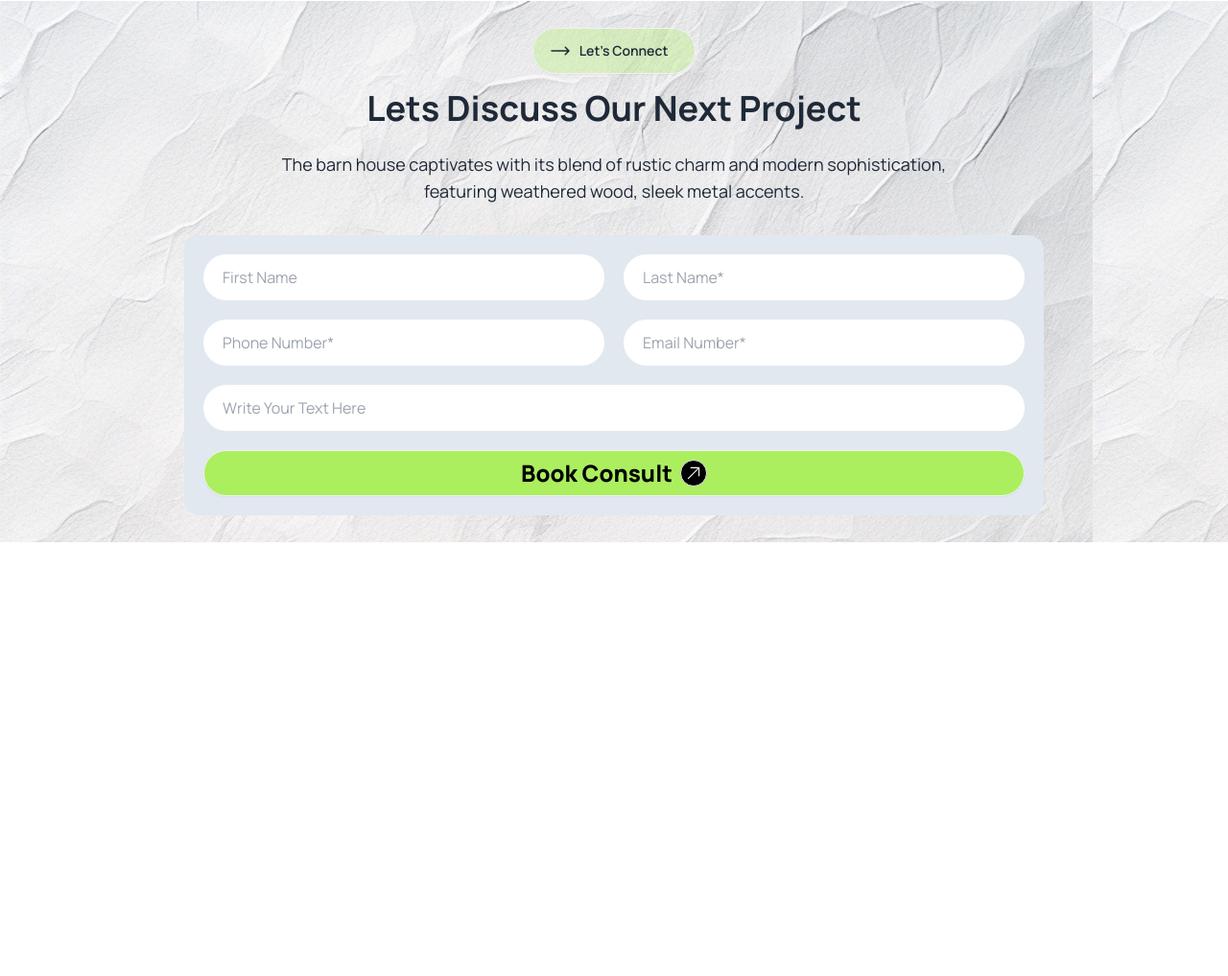
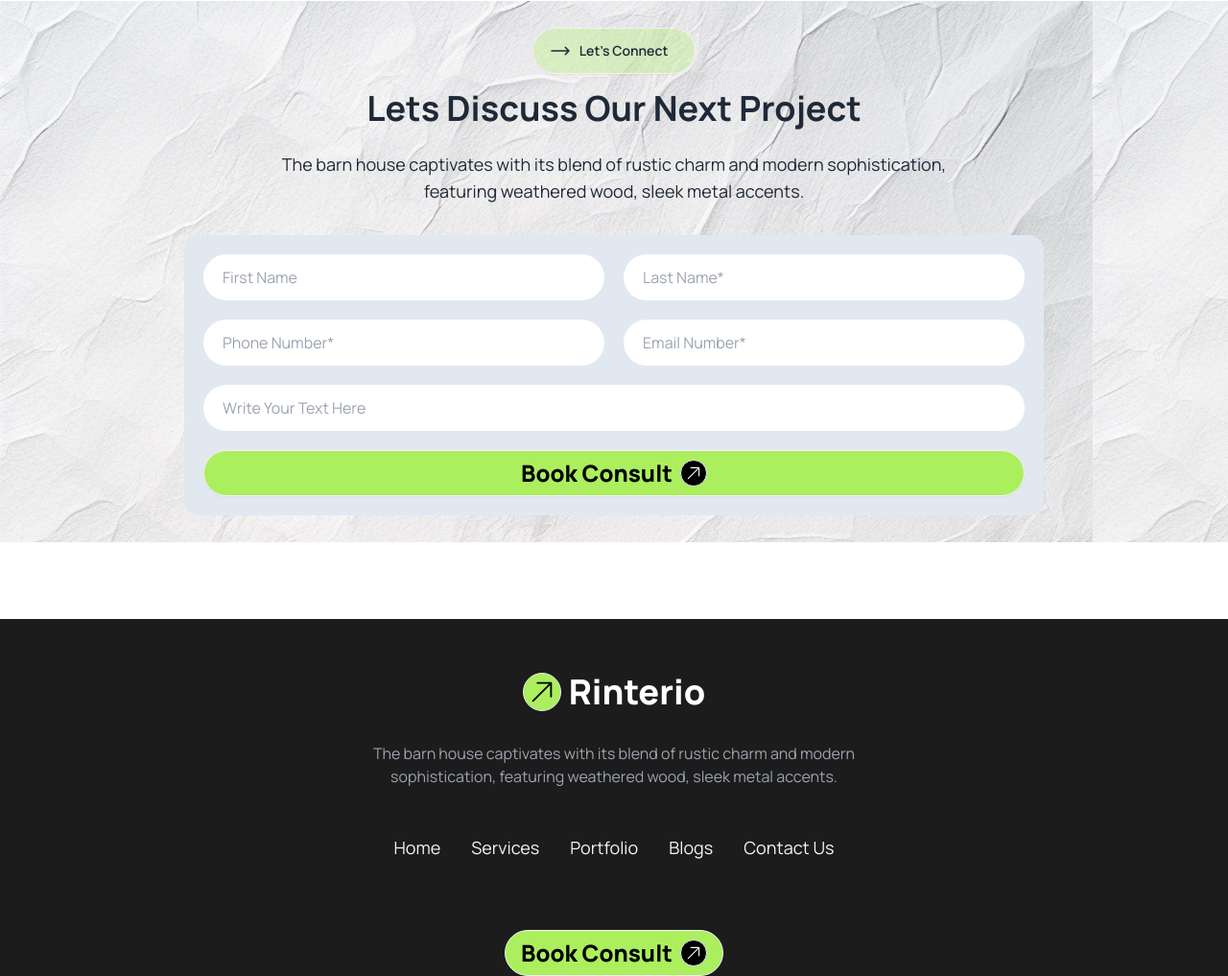
Before and after one commit to ShahAlamSiam/PH-Assignment-03, a plain HTML site: page index.html in a window 1280 px wide. Shown: the part 3104-4121 px from the top of the page at 96% size. Before the commit the page ends 3669 px from the top, so only its background shows below. Drawn offline with nearby package versions, Linux system fonts and the light colour scheme.

Commit message:
added footer

```diff
--- a/index.html
+++ b/index.html
@@ -332,7 +332,7 @@
        </section>
 
        <!-- SECTION CONNECT -->
-       <section class="bg-[url(assets/bg.jpg)]">
+       <section class="bg-[url(assets/bg.jpg)] mb-20">
           <div class="max-w-7xl mx-auto p-5 lg:px-10 lg:py-7">
 
             <!-- INFO DIV -->
@@ -371,8 +371,35 @@
           </div>
        </section>
     </main>
-    <footer>
+    <footer class="bg-[#1C1C1C]">
+       <div class="max-w-4xl mx-auto pt-14">
+        <div class="flex flex-col  items-center justify-center text-center">
+          <a class="flex">
+            <svg class="w-10 bg-[#ABEF5F] p-1 mr-2 border rounded-full" xmlns="http://www.w3.org/2000/svg" fill="none" viewBox="0 0 24 24" stroke-width="1.5" stroke="black" class="size-4">
+              <path stroke-linecap="round" stroke-linejoin="round" d="m4.5 19.5 15-15m0 0H8.25m11.25 0v11.25" />
+            </svg>
+            <span class="font-extrabold text-white text-4xl ">Rinterio</span>
+          </a>
+          <p class="lg:w-3/5 w-4/5 text-gray-400 my-8 ">The barn house captivates with its blend of rustic charm and modern sophistication, featuring weathered wood, sleek metal accents.</p>
 
+          <div class="navbar-center flex mb-14">
+            <ul class="menu  px-1 text-gray-100 flex-col lg:flex-row items-center text-lg">
+              <li><a href="">Home</a></li>
+              <li><a href="">Services</a></li>
+              <li><a href="">Portfolio</a></li>
+              <li><a href="">Blogs</a></li>
+              <li><a href="">Contact Us</a></li>
+            </ul>
+          </div>
+
+          <button class="btn rounded-3xl bg-[#ABEF5F] text-black font-extrabold">
+            <span class="text-2xl">Book Consult </span>
+            <svg class="w-7 bg-black p-1 border rounded-full" xmlns="http://www.w3.org/2000/svg" fill="none" viewBox="0 0 24 24" stroke-width="1.5" stroke="white" class="size-4">
+              <path stroke-linecap="round" stroke-linejoin="round" d="m4.5 19.5 15-15m0 0H8.25m11.25 0v11.25" />
+            </svg>
+          </button>
+        </div>
+       </div>
     </footer>
 </body>
 </html>
```
